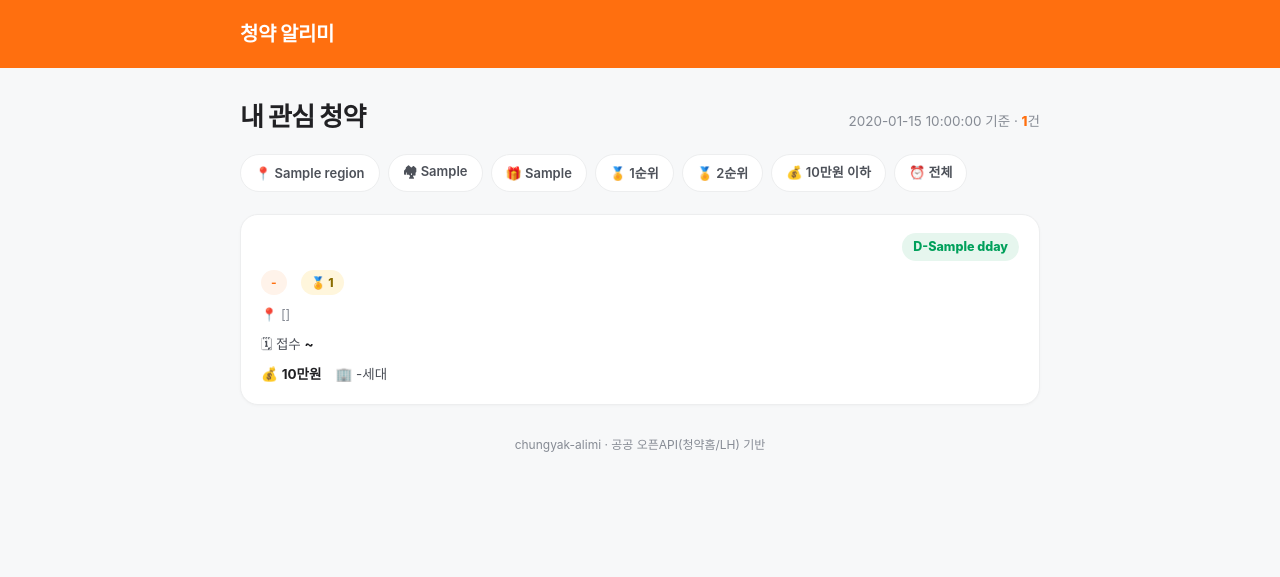
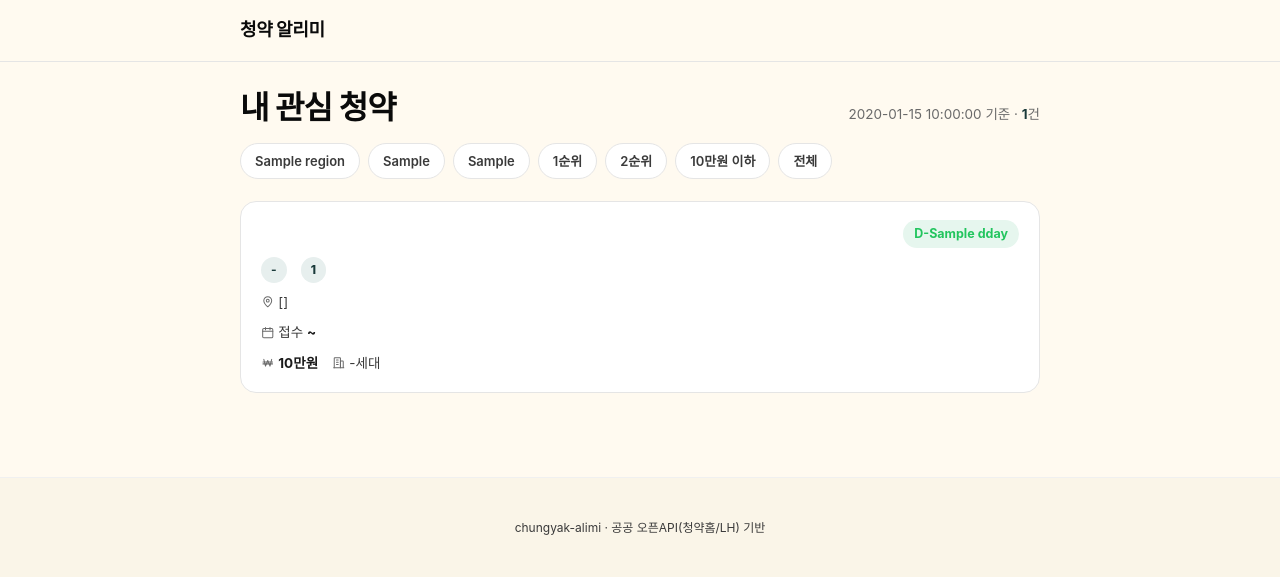
Before and after one commit to choiyounggi/chungyak-alimi, a FastAPI app: template src/web/templates/index.html in a window 1280 px wide. Shown: the top 577 px of the page. Run offline with FastAPI, Linux system fonts and the light colour scheme; the template is opened without the code that fills it: most values are stand-ins (such as "Sample title", 1, 10 or a date in 2020); parts of the project's set-up code (start-up, migrations or seed data) failed here and were passed over.

Commit message:
feat(web): redesign index page with Clay design system, replace emojis with SVG icons
- index.html을 base.html 상속 구조로 재작성 (extends + title/head/content/footer/scripts 블록)
- 이모지 10종(📍🗓💰📐🏢🏘🎁🏅⏰🔍) 전량 제거 → 정보행 SVG 라인 아이콘(#i-pin/calendar/won/ruler/building), 빈 상태 #i-search
- Clay 토큰 적용: crream 캔버스/teal 포인트/near-black CTA, area-tag→.tag, rank-tag→.rank, dday-*→badge--*
- 칩 필터 JS·data 속성·D-day 임계값·링크 경로 완전 보존
- tests/test_index_template.py 렌더 스모크 추가(정상/빈목록/dday경계/이모지부재)

Co-Authored-By: Claude Opus 4.8 (1M context) <noreply@anthropic.com>

```diff
--- a/src/web/templates/index.html
+++ b/src/web/templates/index.html
@@ -1,61 +1,23 @@
-<!DOCTYPE html>
-<html lang="ko">
-<head>
-<meta charset="UTF-8">
-<meta name="viewport" content="width=device-width, initial-scale=1.0">
-<title>청약 알리미</title>
+{% extends "base.html" %}
+{% block title %}청약 알리미{% endblock %}
+
+{% block head %}
 <style>
-  :root{
-    --carrot:#FF6F0F; --carrot-dark:#E55F00; --carrot-soft:#FFF3EA;
-    --bg:#FFFFFF; --surface:#F7F8F9; --card:#FFFFFF;
-    --tx:#212124; --sub:#4D5159; --mut:#868B94; --line:#EDEEEF;
-    --ok:#00A05B; --warn:#FF8A00; --danger:#F5484A;
-  }
-  *{box-sizing:border-box}
-  body{margin:0;background:var(--surface);color:var(--tx);
-    font:15px/1.6 -apple-system,BlinkMacSystemFont,"Apple SD Gothic Neo","Pretendard",sans-serif;
-    -webkit-font-smoothing:antialiased}
-  .topbar{background:var(--carrot);color:#fff}
-  .topbar .inner{max-width:840px;margin:0 auto;padding:18px 20px;display:flex;align-items:center;gap:10px}
-  .logo{font-size:20px;font-weight:800;letter-spacing:-.02em}
-  .logo .em{margin-right:4px}
-  .wrap{max-width:840px;margin:0 auto;padding:22px 20px 72px}
+  /* 페이지 로컬 레이아웃 헬퍼(디자인 시스템 컴포넌트 아님) — 전부 base 토큰 참조 */
   .head{display:flex;align-items:baseline;justify-content:space-between;gap:10px;flex-wrap:wrap;margin:6px 0 4px}
-  h1{font-size:26px;font-weight:800;letter-spacing:-.03em;margin:0}
-  .sub{color:var(--mut);font-size:13.5px}
-  .count{color:var(--carrot);font-weight:800}
+  .count{color:var(--accent-teal);font-weight:700}
   .filters{display:flex;flex-wrap:wrap;gap:8px;margin:16px 0 22px}
-  .chip{background:#fff;border:1px solid var(--line);border-radius:999px;padding:7px 14px;font-size:13px;color:var(--sub);font-weight:600;font-family:inherit}
-  .chip b{color:var(--carrot)}
-  button.chip{cursor:pointer;transition:background .15s,color .15s,border-color .15s}
-  button.chip:hover{border-color:var(--carrot);color:var(--carrot)}
-  button.chip.active{background:var(--carrot);border-color:var(--carrot);color:#fff}
-  .card{background:var(--card);border:1px solid var(--line);border-radius:18px;padding:18px 20px;margin:12px 0;
-    box-shadow:0 1px 3px rgba(0,0,0,.03);transition:box-shadow .18s,transform .18s}
-  .card:hover{box-shadow:0 6px 20px rgba(0,0,0,.08);transform:translateY(-2px)}
   .head-row{display:flex;align-items:flex-start;justify-content:space-between;gap:12px}
-  a.title{color:var(--tx);text-decoration:none;font-size:17px;font-weight:700;letter-spacing:-.02em;line-height:1.4}
-  a.title:hover{color:var(--carrot)}
-  .row{display:flex;flex-wrap:wrap;gap:8px 14px;margin-top:9px;font-size:13.5px;color:var(--sub)}
-  .row b{color:var(--tx);font-weight:700}
-  .area-tag{font-size:12px;font-weight:700;color:var(--carrot);background:var(--carrot-soft);padding:3px 10px;border-radius:999px}
-  .rank-tag{font-size:12px;font-weight:800;padding:3px 10px;border-radius:999px}
-  .rank-1{color:#00754A;background:#E6F6EE}
-  .rank-2{color:#8A6D00;background:#FFF6DC}
-  .badge{flex:none;display:inline-block;font-size:12.5px;font-weight:800;padding:4px 11px;border-radius:999px;white-space:nowrap}
-  .dday-soon{color:#fff;background:var(--danger)}
-  .dday-mid{color:#fff;background:var(--warn)}
-  .dday-far{color:var(--ok);background:#E6F6EE}
-  .dday-pre{color:var(--carrot);background:var(--carrot-soft)}
-  .addr{color:var(--mut);font-size:13px}
-  .empty{text-align:center;color:var(--mut);padding:64px 0}
-  .empty .em{font-size:40px;display:block;margin-bottom:10px}
-  footer{margin-top:30px;color:var(--mut);font-size:12px;text-align:center}
+  .head-row .badge{flex:none}
+  a.title{color:var(--ink);text-decoration:none;font-size:17px;font-weight:700;letter-spacing:-.02em;line-height:1.4}
+  a.title:hover{color:var(--accent-teal)}
+  .row{display:flex;flex-wrap:wrap;gap:8px 14px;margin-top:9px;font-size:13.5px;color:var(--body)}
+  .row b{color:var(--body-strong);font-weight:700}
+  .row .ic{color:var(--muted)}
 </style>
-</head>
-<body>
-  <div class="topbar"><div class="inner"><span class="logo">청약 알리미</span></div></div>
-  <div class="wrap">
+{% endblock %}
+
+{% block content %}
   <div class="head">
     <h1>내 관심 청약</h1>
     <span class="sub">{{ today }} 기준 · <span class="count">{{ items|length }}</span>건</span>
@@ -63,25 +25,25 @@
 
   <div class="filters">
     {% for r in cfg.regions %}
-      <button class="chip" data-ftype="area" data-fval="{{ r }}">📍 {{ r }}</button>
-      {% else %}<span class="chip">📍 <b>전국</b></span>{% endfor %}
+    <button class="chip" data-ftype="area" data-fval="{{ r }}">{{ r }}</button>
+    {% else %}<span class="chip">전국</span>{% endfor %}
     {% for t in cfg.house_types %}
-      <button class="chip" data-ftype="secd" data-fval="{{ t }}">🏘 {{ t }}</button>
-      {% else %}<span class="chip">🏘 전체 유형</span>{% endfor %}
+    <button class="chip" data-ftype="secd" data-fval="{{ t }}">{{ t }}</button>
+    {% else %}<span class="chip">전체 유형</span>{% endfor %}
     {% for sp in cfg.special_supply %}
-      <button class="chip" data-ftype="special" data-fval="{{ sp }}">🎁 {{ sp }}</button>
+    <button class="chip" data-ftype="special" data-fval="{{ sp }}">{{ sp }}</button>
     {% endfor %}
-      <button class="chip" data-ftype="rank" data-fval="1순위">🏅 1순위</button>
-      <button class="chip" data-ftype="rank" data-fval="2순위">🏅 2순위</button>
-      <span class="chip">💰 {{ '%s만원 이하'|format('{:,}'.format(cfg.price_max_manwon)) if cfg.price_max_manwon else '가격 무관' }}</span>
-      <span class="chip">⏰ {{ '진행·예정만' if cfg.only_open else '전체' }}</span>
+    <button class="chip" data-ftype="rank" data-fval="1순위">1순위</button>
+    <button class="chip" data-ftype="rank" data-fval="2순위">2순위</button>
+    <span class="chip">{{ '%s만원 이하'|format('{:,}'.format(cfg.price_max_manwon)) if cfg.price_max_manwon else '가격 무관' }}</span>
+    <span class="chip">{{ '진행·예정만' if cfg.only_open else '전체' }}</span>
   </div>
 
   {% if not items %}
     <div class="empty">조건에 맞는 진행·예정 공고가 없어요.</div>
   {% endif %}
   <div class="empty" id="js-empty" style="display:none">
-      <span class="em">🔍</span>선택한 필터에 맞는 공고가 없어요.
+    <svg class="ic"><use href="#i-search"></use></svg> 선택한 필터에 맞는 공고가 없어요.
   </div>
 
   {% for it in items %}
@@ -90,32 +52,35 @@
     <div class="head-row">
       <a class="title" href="/notice/{{ n.pblanc_no }}">{{ n.house_nm }}</a>
       {% if it.dday is not none %}
-          {% if it.dday < 0 %}<span class="badge dday-pre">D+{{ -it.dday }} 예정</span>
-          {% elif it.dday <= 3 %}<span class="badge dday-soon">D-{{ it.dday }} 임박</span>
-          {% elif it.dday <= 7 %}<span class="badge dday-mid">D-{{ it.dday }}</span>
-          {% else %}<span class="badge dday-far">D-{{ it.dday }}</span>{% endif %}
+        {% if it.dday < 0 %}<span class="badge badge--pre">D+{{ -it.dday }} 예정</span>
+        {% elif it.dday <= 3 %}<span class="badge badge--soon">D-{{ it.dday }} 임박</span>
+        {% elif it.dday <= 7 %}<span class="badge badge--mid">D-{{ it.dday }}</span>
+        {% else %}<span class="badge badge--far">D-{{ it.dday }}</span>{% endif %}
       {% endif %}
     </div>
     <div class="row">
-        <span class="area-tag">{{ n.area_nm or '-' }}</span>
-        {% if it.my_rank %}<span class="rank-tag {{ 'rank-1' if it.my_rank == '1순위' else 'rank-2' }}">🏅 {{ it.my_rank }}</span>{% endif %}
+      <span class="tag">{{ n.area_nm or '-' }}</span>
+      {% if it.my_rank %}<span class="rank {{ 'rank-1' if it.my_rank == '1순위' else 'rank-2' }}">{{ it.my_rank }}</span>{% endif %}
       <span>{{ n.house_secd_nm or '' }} {{ n.house_dtl_secd_nm or '' }}</span>
     </div>
-      {% if it.adres %}<div class="row"><span class="addr">📍 {{ it.adres }}</span></div>{% endif %}
+    {% if it.adres %}<div class="row"><span><svg class="ic"><use href="#i-pin"></use></svg> {{ it.adres }}</span></div>{% endif %}
     <div class="row">
-        <span>🗓 접수 <b>{{ n.rcept_bgnde }} ~ {{ n.rcept_endde }}</b></span>
+      <span><svg class="ic"><use href="#i-calendar"></use></svg> 접수 <b>{{ n.rcept_bgnde }} ~ {{ n.rcept_endde }}</b></span>
     </div>
     <div class="row">
-        {% if it.price_lo %}<span>💰 <b>{% if it.price_lo == it.price_hi %}{{ '{:,}'.format(it.price_lo) }}{% else %}{{ '{:,}'.format(it.price_lo) }}~{{ '{:,}'.format(it.price_hi) }}{% endif %}만원</b></span>{% endif %}
-        {% if it.area_lo %}<span>📐 {{ '%.0f'|format(it.area_lo) }}{% if it.area_hi != it.area_lo %}~{{ '%.0f'|format(it.area_hi) }}{% endif %}㎡</span>{% endif %}
-        <span>🏢 {{ n.tot_suply_hshldco or '-' }}세대</span>
+      {% if it.price_lo %}<span><svg class="ic"><use href="#i-won"></use></svg> <b>{% if it.price_lo == it.price_hi %}{{ '{:,}'.format(it.price_lo) }}{% else %}{{ '{:,}'.format(it.price_lo) }}~{{ '{:,}'.format(it.price_hi) }}{% endif %}만원</b></span>{% endif %}
+      {% if it.area_lo %}<span><svg class="ic"><use href="#i-ruler"></use></svg> {{ '%.0f'|format(it.area_lo) }}{% if it.area_hi != it.area_lo %}~{{ '%.0f'|format(it.area_hi) }}{% endif %}㎡</span>{% endif %}
+      <span><svg class="ic"><use href="#i-building"></use></svg> {{ n.tot_suply_hshldco or '-' }}세대</span>
     </div>
   </div>
   {% endfor %}
+{% endblock %}
 
-    <footer>chungyak-alimi · 공공 오픈API(청약홈/LH) 기반</footer>
-  </div>
+{% block footer %}
+<footer class="footer">chungyak-alimi · 공공 오픈API(청약홈/LH) 기반</footer>
+{% endblock %}
 
+{% block scripts %}
 <script>
 // 칩 필터: 한 번에 하나만 활성(다른 칩 클릭 시 교체), 활성 칩 재클릭 시 해제.
 (function () {
@@ -165,5 +130,4 @@
   });
 })();
 </script>
-</body>
-</html>
+{% endblock %}
```
Also changed, not shown: tests/test_index_template.py (added, +159 -0 lines). Lines whose indentation alone changed are shown as unchanged.
